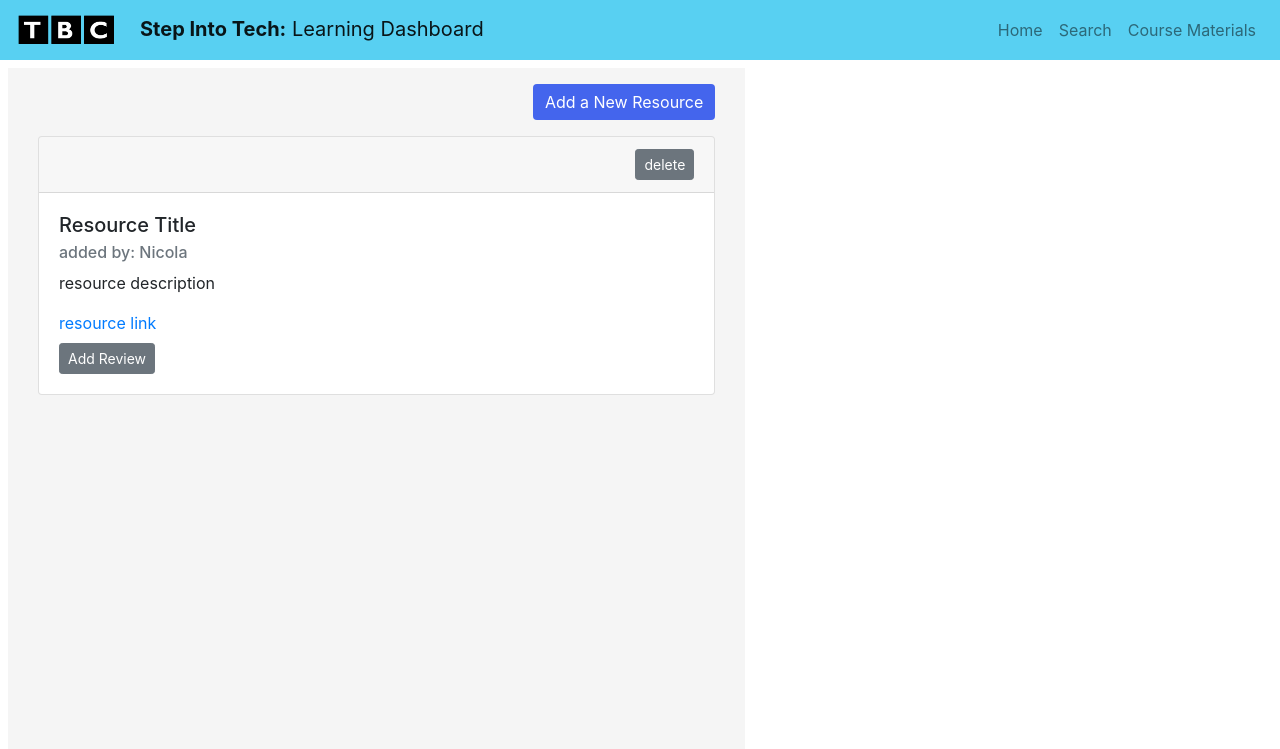
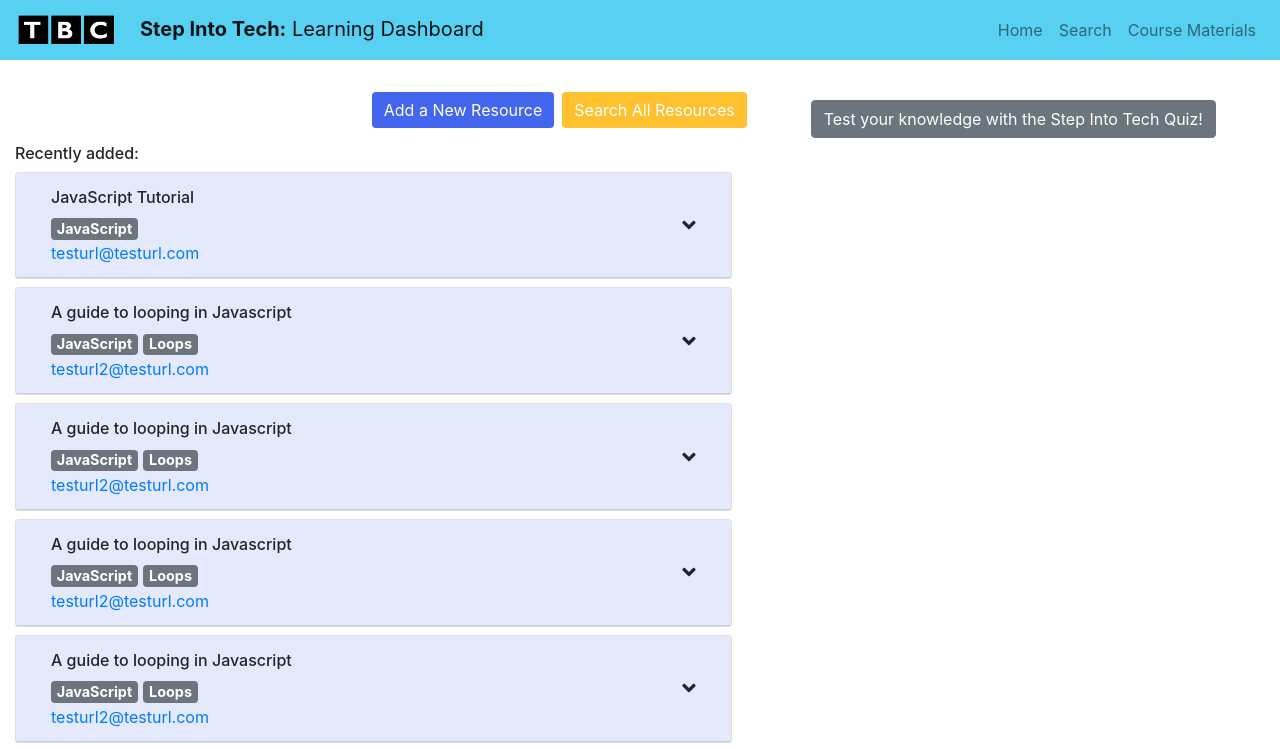
Before and after one commit to learningdashboard/learningdashboard_frontend, a React app: page / in a window 1280 px wide. Shown: the top 749 px of the page. Built offline with nearby package versions, Linux system fonts and the light colour scheme.

Commit message:
fixed layout bugs

```diff
--- a/src/App.js
+++ b/src/App.js
@@ -61,10 +61,45 @@ const dummyResourceList = [
    "userName":"Nicola",
    "dateAdded": new Date(2019,1,1),
    "resourceTags":["JavaScript","Loops"]},
+   {"id":2,
+   "title":"A guide to looping in Javascript",
+   "description":"an explaination of various loops in JavaScript",
+   "url":"testurl2@testurl.com",
+   "userName":"Nicola",
+   "dateAdded": new Date(2019,1,1),
+   "resourceTags":["JavaScript","Loops"]},
+   {"id":3,
+   "title":"A guide to looping in Javascript",
+   "description":"an explaination of various loops in JavaScript",
+   "url":"testurl2@testurl.com",
+   "userName":"Nicola",
+   "dateAdded": new Date(2019,1,1),
+   "resourceTags":["JavaScript","Loops"]},
+   {"id":4,
+   "title":"A guide to looping in Javascript",
+   "description":"an explaination of various loops in JavaScript",
+   "url":"testurl2@testurl.com",
+   "userName":"Nicola",
+   "dateAdded": new Date(2019,1,1),
+   "resourceTags":["JavaScript","Loops"]},
+   {"id":5,
+   "title":"A guide to looping in Javascript",
+   "description":"an explaination of various loops in JavaScript",
+   "url":"testurl2@testurl.com",
+   "userName":"Nicola",
+   "dateAdded": new Date(2019,1,1),
+   "resourceTags":["JavaScript","Loops"]},
+   {"id":6,
+   "title":"A guide to looping in Javascript",
+   "description":"an explaination of various loops in JavaScript",
+   "url":"testurl2@testurl.com",
+   "userName":"Nicola",
+   "dateAdded": new Date(2019,1,1),
+   "resourceTags":["JavaScript","Loops"]}
 
 ]
 
-let uniqueId=2;
+let uniqueId=7;
 
 class App extends Component {
   constructor(props){
@@ -110,7 +145,7 @@ class App extends Component {
   viewSwitcher(view){
     switch(view){
       case "home":
-        return <HomeView changeViewHandler={this.changeViewHandler}></HomeView>
+        return <HomeView resources={dummyResourceList} changeViewHandler={this.changeViewHandler}></HomeView>
       case "add":
         return <AddResourceView addResourceHandler={this.addResourceHandler} taglist={this.state.tags}></AddResourceView>
       case "course":
@@ -119,19 +154,17 @@ class App extends Component {
         return <SearchView taglist={this.state.tags} searchResourcesHandler={this.searchResourcesHandler}></SearchView>
       default:
         console.log("no matching view...so returned to homeview")
-        return <HomeView></HomeView>;
+        return <HomeView resources={dummyResourceList} changeViewHandler={this.changeViewHandler}></HomeView>;
     }
   }
 
 
   render() {
     return (
-      <div id="background" className = "d-flex flex-column vh-100">
+        <div>
         <CustomNavbar changeViewHandler={this.changeViewHandler}></CustomNavbar>
-        <div className='d-flex flex-grow-1'>
-          {this.viewSwitcher(this.state.view)}
+        {this.viewSwitcher(this.state.view)}
         </div>
-      </div>
     )
   }
 }
--- a/src/components/Resource.js
+++ b/src/components/Resource.js
@@ -5,7 +5,7 @@ import './Resource.css'
 
 /*Result component should have the following props:
   clickHandler...the method that gets called when result card is expanded
-  result....this is a JSON resource object
+  resource....this is a JSON resource object
   collapsed....boolean that tells card whether it is collapsed or not
 */
 class Resource extends React.Component{
@@ -20,6 +20,12 @@ class Resource extends React.Component{
     return date.toLocaleString("en-GB", options)
   }
 
+  generateTagList(){
+    const taglist = this.props.resource.resourceTags
+    const arrayOfTags = taglist.map((tag) =>  <span key={tag} className="tag-text-size" ><span className="badge badge-secondary">{tag}</span><span> </span></span>)
+    return arrayOfTags
+}
+
 
   render() {
     return (
@@ -28,8 +34,39 @@ class Resource extends React.Component{
           bootstrap card*/}
           <Card className="mb-2">
             <CardHeader className="custom-card-header" onClick={this.props.clickHandler}>
-              <h6 className="pl-0 pr-0 d-inline">{this.props.resource.title}</h6>
-              <i className="fas fa-angle-down fa-lg d-inline float-right"></i>
+              <div className="container-fluid">
+
+                <div className="row align-items-center">
+                  <div className="col-11">
+
+                    <div className="row">
+                        <div className="col-12">
+                          <h6 className="pl-0 pr-0 d-inline">{this.props.resource.title}</h6>
+                        </div>
+                    </div>
+
+                    <div className="row mt-1">
+                      <div className="col-12">
+                        {this.generateTagList()}
+                      </div>
+                    </div>
+
+                    <div className="row">
+                      <div className="col-12">
+                        <CardLink className="d-block" href="#">{this.props.resource.url}</CardLink>
+                      </div>
+                    </div>
+
+                  </div>
+
+                  <div className="col-1">
+                    <i className="fas fa-angle-down fa-lg float-right"></i>
+                  </div>
+
+                </div>
+              </div>
+
+
             </CardHeader>
             {/*whichever parts you want to collapse put in a reactStrap Collapse component
              and just specify whethe the isOpen prop is true or fale to control collapse
@@ -38,7 +75,7 @@ class Resource extends React.Component{
               <CardBody>
                     <div className="mb-1 text-muted"><em>Added on: {this.dateConverter(this.props.resource.dateAdded)} by {this.props.resource.userName}</em></div>
                     <div><p>{this.props.resource["description"]}</p></div>
-                    <CardLink className="d-block" href="#">{this.props.resource.url}</CardLink>
+
               </CardBody>
             </Collapse>
           </Card>
--- a/src/components/SearchResultsList.js
+++ b/src/components/SearchResultsList.js
@@ -70,7 +70,7 @@ class SearchResultList extends React.Component{
 
   render(){
     return(
-          <div className="mt-2">
+          <div className="">
             {this.resultListOutput()}
           </div>
     )
--- a/src/viewcomponents/AddResourceView.js
+++ b/src/viewcomponents/AddResourceView.js
@@ -117,7 +117,7 @@ export default class AddResourceView extends React.Component {
                                                     selectStatusClass = "selected"
                                                 }
                                                 return(
-                                                    <div key={tag} className = "col-4 tag-text-size">
+                                                    <div key={tag} className = "col-6 col-md-4 tag-text-size">
                                                         <button type="button" id={tag} className={"badge badge-secondary " + selectStatusClass} onClick={this.handleTagClick}>{tag}</button>
                                                     </div>
                                                 )
@@ -132,6 +132,7 @@ export default class AddResourceView extends React.Component {
 
         return (
             <div className="container-fluid">
+
                 <div className="row justify-content-center">
                     <div className="col-10">
                         <h6 className="mt-5 mb-0">Submit a new resource:</h6>
@@ -184,7 +185,7 @@ export default class AddResourceView extends React.Component {
                     </div>
                 </div>
 
-                <div className="row mt-5 justify-content-center">
+                <div className="row mt-5 mb-4 justify-content-center">
                     <div className="col-10">
                         <Button className="submit-button" onClick={this.handleSubmit} type="button">Submit</Button>
                     </div>
--- a/src/viewcomponents/HomeView.css
+++ b/src/viewcomponents/HomeView.css
@@ -1,5 +1,6 @@
 .bg-resources{
     background-color:whitesmoke;
+    background-clip: border-box;
 }
 
 .add-button{
@@ -10,3 +11,20 @@
 .add-button:hover{
     background-color: #1F45DF;
 }
+
+.start-search-button{
+    background-color:#FFC130;
+    border: none;
+}
+
+.start-search-button:hover{
+    background-color:#FFB406;
+}
+
+.custom-scroll{
+    overflow-y: scroll;
+}
+
+.custom-heading{
+    color: #1F45DF;
+}
--- a/src/viewcomponents/HomeView.js
+++ b/src/viewcomponents/HomeView.js
@@ -1,6 +1,7 @@
 import React from 'react'
 import './HomeView.css'
-import {Button, Card, CardHeader, CardBody,CardTitle,CardSubtitle,CardText,CardLink} from 'reactstrap'
+import SearchResultsList from '../components/SearchResultsList'
+import {Button} from 'reactstrap'
 
 
 export default class HomeView extends React.Component{
@@ -9,6 +10,7 @@ export default class HomeView extends React.Component{
         super(props)
 
         this.clickAddResource=this.clickAddResource.bind(this)
+        this.clickSearch=this.clickSearch.bind(this)
     }
 
 
@@ -16,37 +18,45 @@ export default class HomeView extends React.Component{
         this.props.changeViewHandler("add")
     }
 
+    clickSearch(){
+        this.props.changeViewHandler("search")
+    }
+
     render(){
         return(
-           <div className="container-fluid m-2 d-flex flex-grow-1">
-                <div className="row d-flex flex-grow-1">
-                    <div className="col-7 bg-resources d-flex">
-                        <div className="container-fluid mt-3">
-                            <div className ="row mb-3 justify-content-end">
-                                <div className="col-6 text-right">
-                                    <Button onClick={this.clickAddResource} className="add-button">Add a New Resource</Button>
-                                </div>
-                            </div>
-                            <div className ="row">
-                                <div className="col">
-                                <Card>
-                                    <CardHeader className="text-right"><Button size="sm">delete</Button></CardHeader>
-                                    <CardBody>
-                                        <CardTitle className="h5">Resource Title</CardTitle>
-                                        <CardSubtitle className="h6 text-muted mb-2">added by: Nicola</CardSubtitle>
-                                        <CardText>resource description</CardText>
-                                        <CardLink href="#">resource link</CardLink>
-                                        <Button className = "d-block mt-2 review-button" size="sm">Add Review</Button>
-                                    </CardBody>
-                                </Card>
-                                </div>
-                            </div>
+           <div className="container-fluid">
+
+            <div className="row mt-4">
+                {/*column for resources*/}
+                <div className="col-12 col-md-7">
+
+                    <div className ="row mt-2 mb-3 justify-content-end">
+                            <Button type="button" onClick={this.clickAddResource} className="add-button mr-2">Add a New Resource</Button>
+                            <Button onClick={this.clickSearch} className="start-search-button">Search All Resources</Button>
+                    </div>
+
+                    <div className ="row mt-3">
+                        <div className="col-12">
+                            <h6>Recently added:</h6>
+                            <SearchResultsList resources={this.props.resources}></SearchResultsList>
                         </div>
                     </div>
-                    <div className="col-3 d-flex">
+                </div>
+
+                {/*column for other content*/}
+                <div className="col-12 col-md-5">
+
+                    <div className="row mt-3">
+                        <div className="col-12 text-center">
+                            <a className="btn btn-secondary" href="#" role="button">Test your knowledge with the Step Into Tech Quiz!</a>
+                        </div>
                     </div>
+
                 </div>
-           </div>
+
+            </div>
+        </div>
+
         )
     }
 }
```
Also changed, not shown: src/viewcomponents/SearchView.js (+12 -11 lines), src/components/Resource.css (line endings or trailing spaces), src/layoutcomponents/CustomNavbar.css (line endings or trailing spaces).
